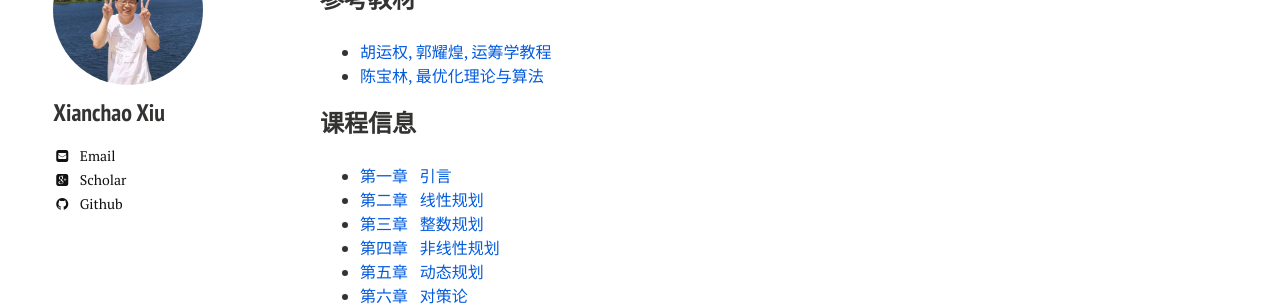
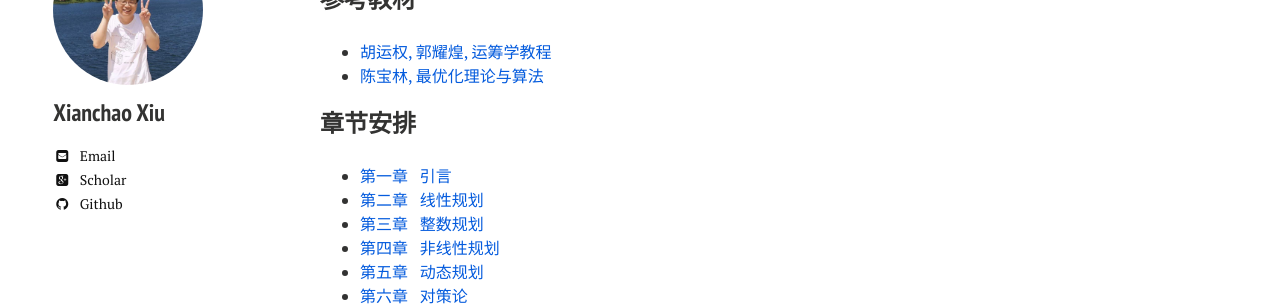
Before and after one commit to xianchaoxiu/xianchaoxiu.github.io, a Jekyll site: the page built from chinese/course/OR/index.md, in a window 1280 px wide. Shown: the part 137-443 px from the top of the page. Built offline with Jekyll 4.4.1, drawn with Linux system fonts in a browser that asks for light colours; nearby versions of some CDN libraries.

Commit message:
Update index.md

```diff
--- a/chinese/course/OR/index.md
+++ b/chinese/course/OR/index.md
@@ -9,7 +9,7 @@ share: false
 * <a href="https://item.jd.com/14020941.html" class="textlink" target="_blank"> 胡运权, 郭耀煌, 运筹学教程 </a><br>
 * <a href="https://item.jd.com/12755179.html" class="textlink" target="_blank"> 陈宝林, 最优化理论与算法 </a><br>
 
-### 课程信息
+### 章节安排
 * <a href="../OR/引言.pdf" class="textlink" target="_blank">  第一章 &nbsp;  引言<br>
 * <a href="../OR/线性规划.pdf" class="textlink" target="_blank">  第二章 &nbsp;  线性规划<br>
 * <a href="../OR/整数规划.pdf" class="textlink" target="_blank">  第三章 &nbsp;  整数规划<br>
```
